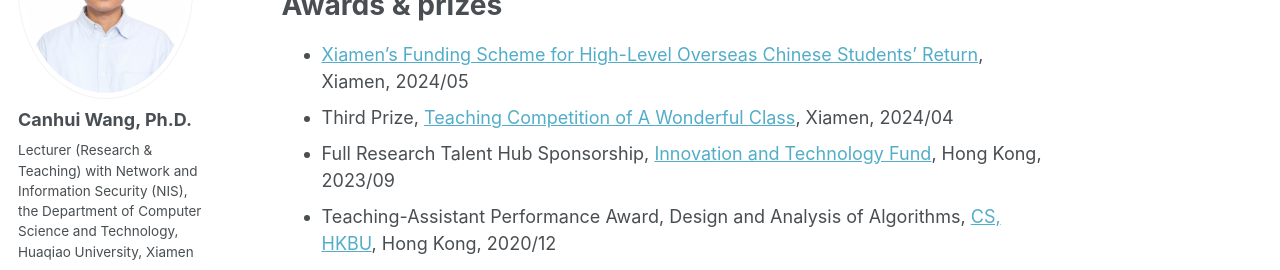
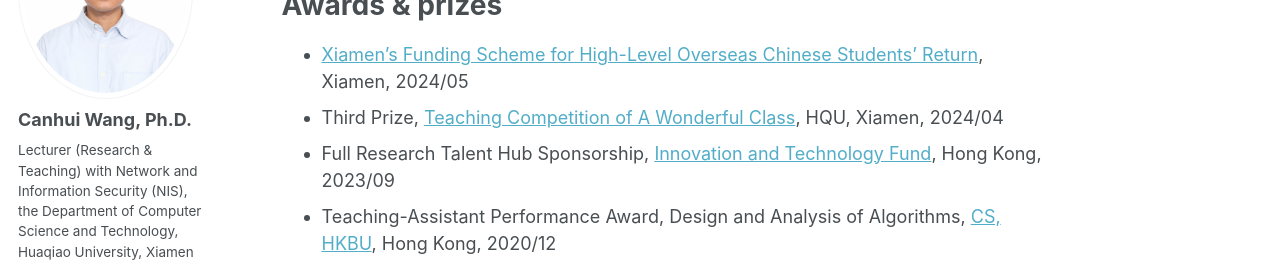
Before and after one commit to Canhui/canhui.github.io, a Jekyll site: the page built from _pages/about.md, in a window 1280 px wide and 900 px high, scrolled down 1811 px. Shown: the part 153-423 px from the top of the window. Built offline with Jekyll 4.4.1, drawn with Linux system fonts in a browser that asks for light colours.

Commit message:
Update about.md

```diff
--- a/_pages/about.md
+++ b/_pages/about.md
@@ -53,7 +53,7 @@ Professional service
 Awards & prizes
 ======
 * [Xiamen's Funding Scheme for High-Level Overseas Chinese Students' Return](http://hrss.xm.gov.cn), Xiamen, 2024/05
-* Third Prize, [Teaching Competition of A Wonderful Class](https://jsfz.hqu.edu.cn/info/1035/5114.htm), Xiamen, 2024/04
+* Third Prize, [Teaching Competition of A Wonderful Class](https://jsfz.hqu.edu.cn/info/1035/5114.htm), HQU, Xiamen, 2024/04
 * Full Research Talent Hub Sponsorship, [Innovation and Technology Fund](https://www.itf.gov.hk/en/home/index.html), Hong Kong, 2023/09
 * Teaching-Assistant Performance Award, Design and Analysis of Algorithms, [CS, HKBU](https://www.comp.hkbu.edu.hk/v1/), Hong Kong, 2020/12
 * Excellent Teaching-Assistant Performance Award, Design and Analysis of Algorithms, [CS, HKBU](https://www.comp.hkbu.edu.hk/v1/), Hong Kong, 2020/04
```
